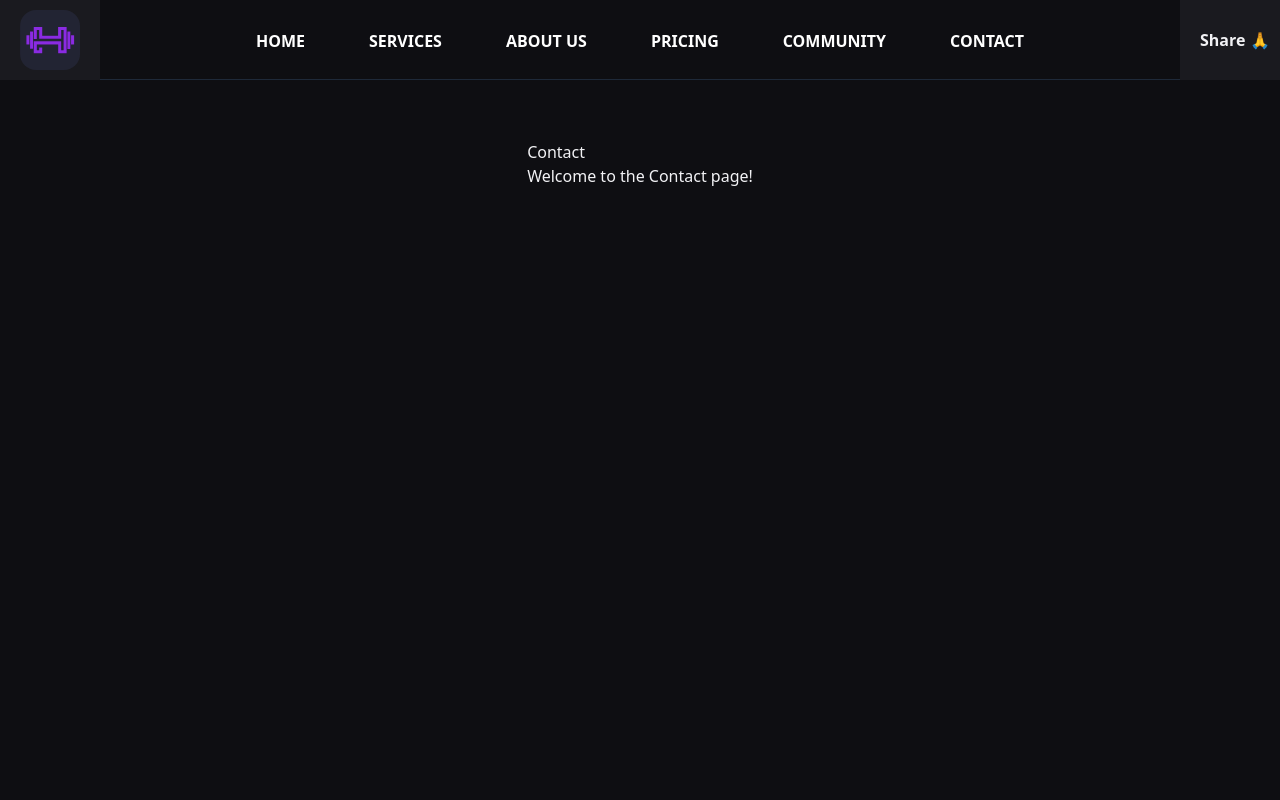
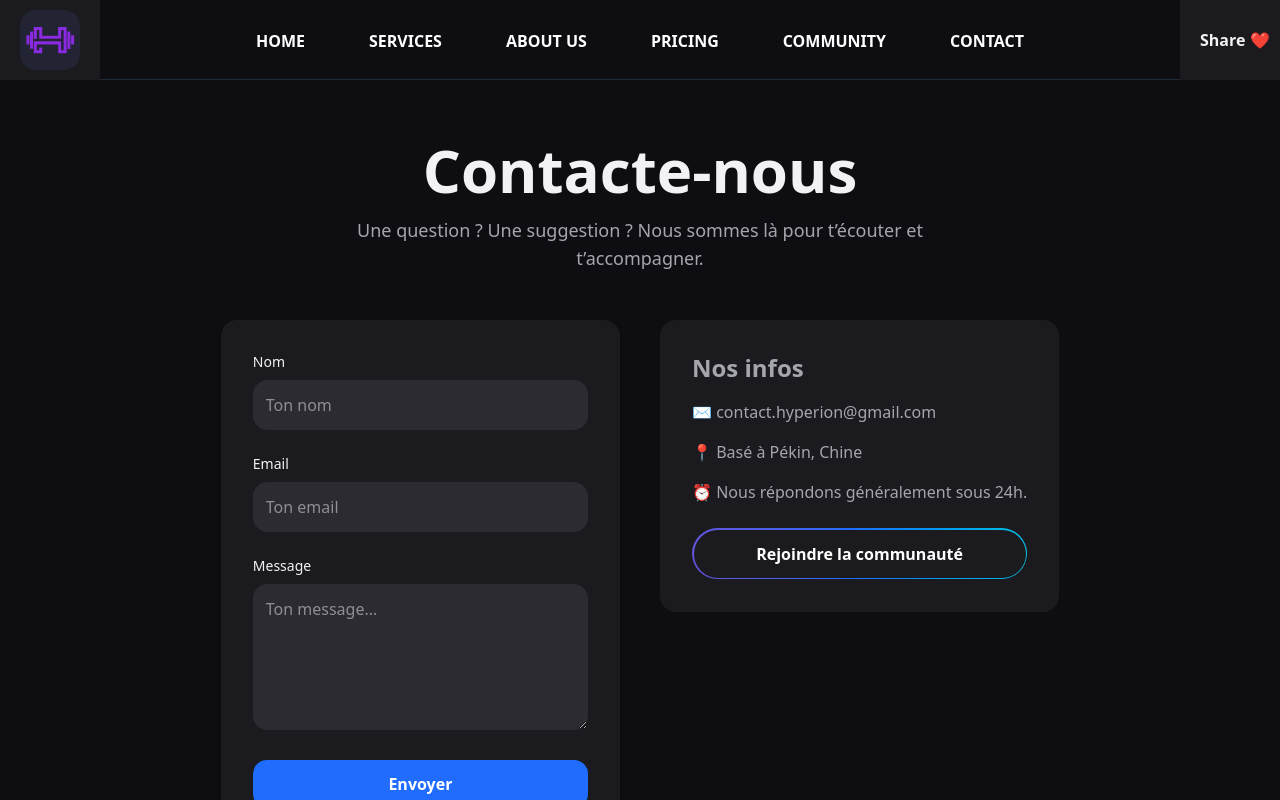
Before and after one commit to Uncor-dev/Hyperion-Showcase, a React (Vite) app: page /contact in a window 1280 px wide. Built offline with nearby package versions, Linux system fonts and the light colour scheme.

Commit message:
:sparkles: add contact page

```diff
--- a/src/Pages/AboutUs.tsx
+++ b/src/Pages/AboutUs.tsx
@@ -14,13 +14,13 @@ export default function AboutUs() {
             </div>
 
             <div className="bg-[#1A1A1F] px-6 py-16 text-center rounded-t-3xl">
-                <h3 className="text-3xl font-bold mb-4 text-[#42FFB6]">Notre histoire</h3>
+                <h3 className="text-3xl font-bold mb-4 text-[#A5A6AD]">Notre histoire</h3>
                 <p className="max-w-3xl mx-auto text-[#A5A6AD]">
                     Hyperion est né de la vision de deux passionnés de musculation et de technologie. Lassé des programmes standards peu personnalisés, ils ont créé une IA capable de comprendre ton corps et de t’accompagner de façon unique. Chaque séance devient une expérience sur-mesure, optimisée pour tes objectifs.        </p>
             </div>
 
             <div className="px-6 py-16">
-                <h3 className="text-3xl font-bold mb-8 text-center">Nos valeurs</h3>
+                <h3 className="text-3xl font-bold mb-8 text-center text-[#B088F9]">Nos valeurs</h3>
                 <div className="grid grid-cols-1 sm:grid-cols-2 gap-8 text-left text-[#A5A6AD]">
                     <div className="bg-[#1A1A1F] p-6 rounded-2xl border border-[#2B2B31] hover:border-[#822EAD] transition">
                         <h3 className="text-xl font-semibold text-[#F2F2F5] mb-2">Santé</h3>
@@ -42,7 +42,7 @@ export default function AboutUs() {
             </div>
 
             <div className="bg-[#1A1A1F] px-6 py-16 text-center rounded-b-3xl">
-                <h3 className="text-3xl font-bold mb-4 text-[#42FFB6]">L'équipe</h3>
+                <h3 className="text-3xl font-bold mb-4 text-[#A5A6AD]">L'équipe</h3>
                 <p className="max-w-3xl mx-auto text-[#A5A6AD]">
                     Hyperion est porté par un solo founder, passionné de musculation et expert en IA. Ce mélange rare de technologie et de sport donne vie à un coach numérique intelligent et motivant, disponible partout, tout le temps.
                 </p>
--- a/src/Pages/Contact.tsx
+++ b/src/Pages/Contact.tsx
@@ -1,8 +1,71 @@
 export default function Contact() {
     return (
-        <section>
-            <h1>Contact</h1>
-            <p>Welcome to the Contact page!</p>
+        <section className="px-6">
+            {/* Header */}
+            <div className="text-center mb-12">
+                <h1 className="text-5xl md:text-6xl font-extrabold mb-4">
+                    Contacte-nous
+                </h1>
+                <p className="text-[#A5A6AD] text-lg max-w-xl mx-auto">
+                    Une question ? Une suggestion ? Nous sommes là pour t’écouter et t’accompagner.
+                </p>
+            </div>
+
+            <div className="grid md:grid-cols-2 gap-10">
+                <form className="flex-1 bg-[#1A1A1F] p-8 rounded-2xl shadow-md">
+                    <div className="mb-6">
+                        <label htmlFor="name" className="block mb-2 text-sm font-medium">Nom</label>
+                        <input
+                            type="text"
+                            id="name"
+                            className="w-full p-3 rounded-xl bg-[#2B2B31] border border-[#2B2B31] text-[#F2F2F5] focus:outline-none focus:ring-2 focus:ring-[#822EAD]"
+                            placeholder="Ton nom"
+                        />
+                    </div>
+                    <div className="mb-6">
+                        <label htmlFor="email" className="block mb-2 text-sm font-medium">Email</label>
+                        <input
+                            type="email"
+                            id="email"
+                            className="w-full p-3 rounded-xl bg-[#2B2B31] border border-[#2B2B31] text-[#F2F2F5] focus:outline-none focus:ring-2 focus:ring-[#1F6CFF]"
+                            placeholder="Ton email"
+                        />
+                    </div>
+                    <div className="mb-6">
+                        <label htmlFor="message" className="block mb-2 text-sm font-medium">Message</label>
+                        <textarea
+                            id="message"
+                            rows={5}
+                            className="w-full p-3 rounded-xl bg-[#2B2B31] border border-[#2B2B31] text-[#F2F2F5] focus:outline-none focus:ring-2 focus:ring-[#822EAD]"
+                            placeholder="Ton message..."
+                        ></textarea>
+                    </div>
+                    <button
+                        type="submit"
+                        className="w-full bg-[#1F6CFF] hover:bg-[#3F8EFC] text-white font-semibold py-3 rounded-xl cursor-pointer transition"
+                    >
+                        Envoyer
+                    </button>
+                </form>
+
+                <div className="bg-[#1A1A1F] p-8 rounded-2xl flex flex-col h-73">
+                    <h3 className="text-2xl font-bold mb-4 text-[#A5A6AD]">Nos infos</h3>
+                    <p className="text-[#A5A6AD] mb-4">
+                        ✉️ contact.hyperion@gmail.com
+                    </p>
+                    <p className="text-[#A5A6AD] mb-4">
+                        📍 Basé à Pékin, Chine
+                    </p>
+                    <p className="text-[#A5A6AD] mb-6">
+                        ⏰ Nous répondons généralement sous 24h.
+                    </p>
+                    <a href="#" className="inline-block p-[1.5px] rounded-full bg-gradient-to-r from-[#822EAD] via-[#1F6CFF] to-[#42FFB6] animate-gradient-x">
+                        <button className="bg-[#1A1A1F] hover:bg-[#232336] text-white font-semibold py-3 px-8 rounded-full transition w-full cursor-pointer">
+                            Rejoindre la communauté
+                        </button>
+                    </a>
+                </div>
+            </div>
         </section>
     );
 }
--- a/src/components/Navbar/Navbar.tsx
+++ b/src/components/Navbar/Navbar.tsx
@@ -68,7 +68,7 @@ export default function Navbar() {
                             whitespace-nowrap
                         "
                     >
-                        Share 🙏
+                        Share ❤️
                     </span>
                     <div
                         className="
```
